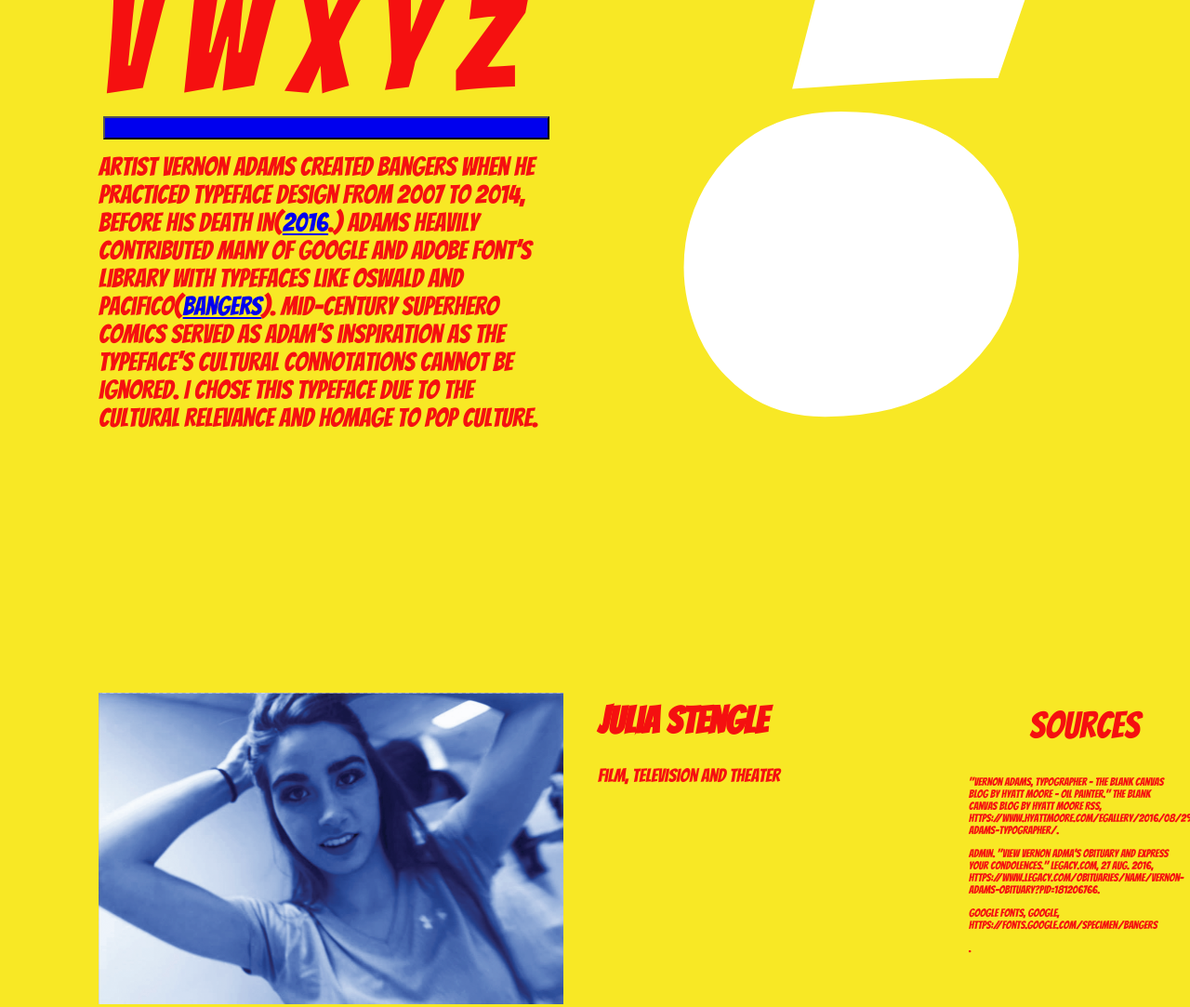
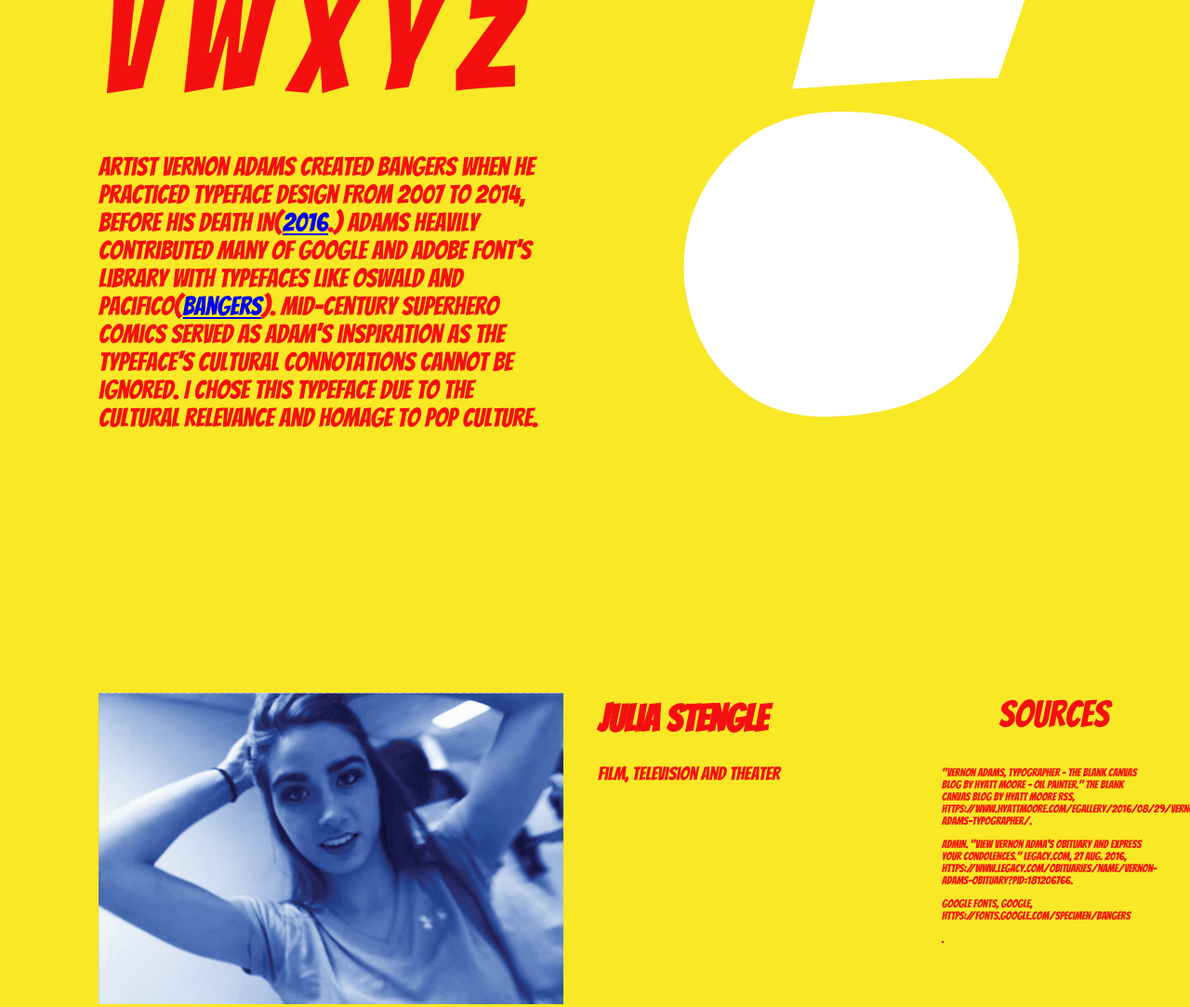
Before and after one commit to jstengl1/jstengl1.github.io, a plain HTML site: page project-one/project-one-wireframe/index2.html in a window 1280 px wide. Shown: the part 1120-2203 px from the top of the page at 93% size. Drawn offline with nearby package versions, Linux system fonts and the light colour scheme.

Commit message:
FINAL WEBSITE
Added the final changes to the website

```diff
--- a/project-one/project-one-wireframe/assets/wireframe-stylesheet.css
+++ b/project-one/project-one-wireframe/assets/wireframe-stylesheet.css
@@ -68,9 +68,11 @@ body {
 }
 
 .large-letter-group button {
-  height: 25px;
-  width: 480px;
-  background-color: #0000EE;
+  height: 65px;
+  width: 180px;
+  background-color: ##ffffff;
+  font-family: 'Bangers', cursive;
+  font-size: 55px;
   z-index: 100px;
   position: absolute;
   left: 200px;
@@ -167,9 +169,9 @@ footer img {
 
 #button {
   position:relative;
-  top: -1429px;
-  left: -475px;
-  color: #0000EE;
+  top: -2358px;
+  left: -24px;
+  color: #F51010;
 }
 
 
@@ -178,7 +180,7 @@ footer .square {
   justify-content: center;
   color: #F51010;
   position: relative;
-  bottom: 952px;
+  bottom: 993px;
   left: 507px;
   font-family: 'Bangers', cursive;
   font-size: 20px;
@@ -196,8 +198,8 @@ footer .sources {
   font-size: 40px;
   color: #F51010;
   position: relative;
-  left: 540px;
-  bottom: 921px;
+  left: 507px;
+  bottom: 972px;
 
 }
 
@@ -208,7 +210,7 @@ footer .rectangle {
   font-size: 12px;
   color: #F51010;
   position: relative;
-  top: -858px;
-  right: -690px;
+  top: -907px;
+  right: -661px;
   font-family:'Bangers', cursive;
 }
--- a/project-one/project-one-wireframe/index2.html
+++ b/project-one/project-one-wireframe/index2.html
@@ -25,7 +25,9 @@
           <div class="large-letter-group">
             <h1>&#33;</h1>
             <img id="letter-analysis" src="assets/VisualAnalysis@2x.png" width="580px" height="880.56px" alt-"visual analysis of a Bangers exclamation mark">
-            <button id="button">  </button>
+            <button id="button">
+              POW!
+             </button>
         </div>
     </div>
 
```
Also changed, not shown: 1 other file.
